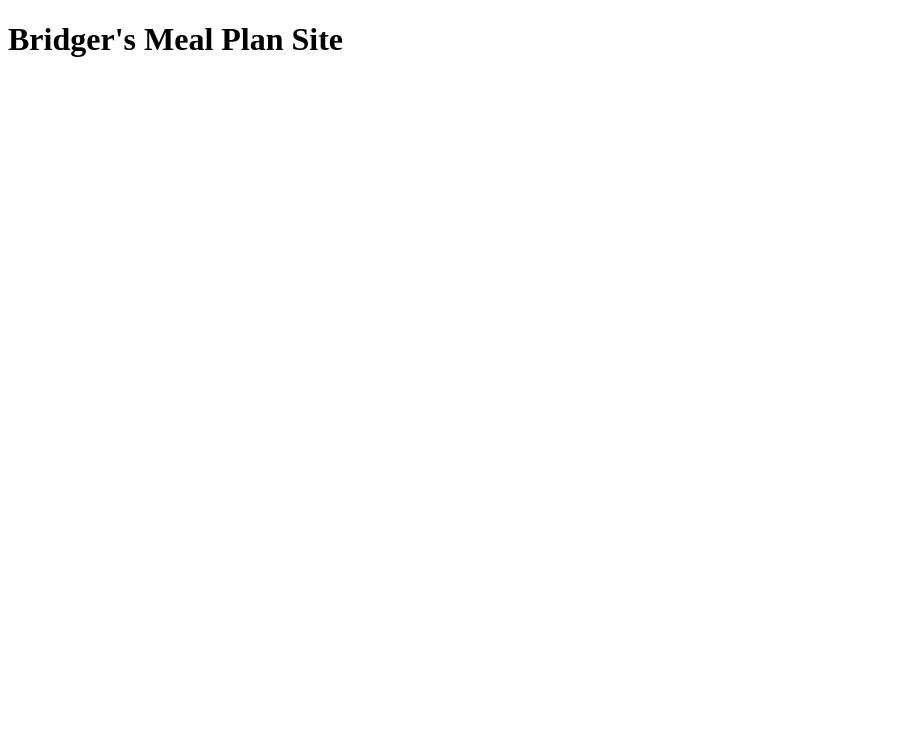
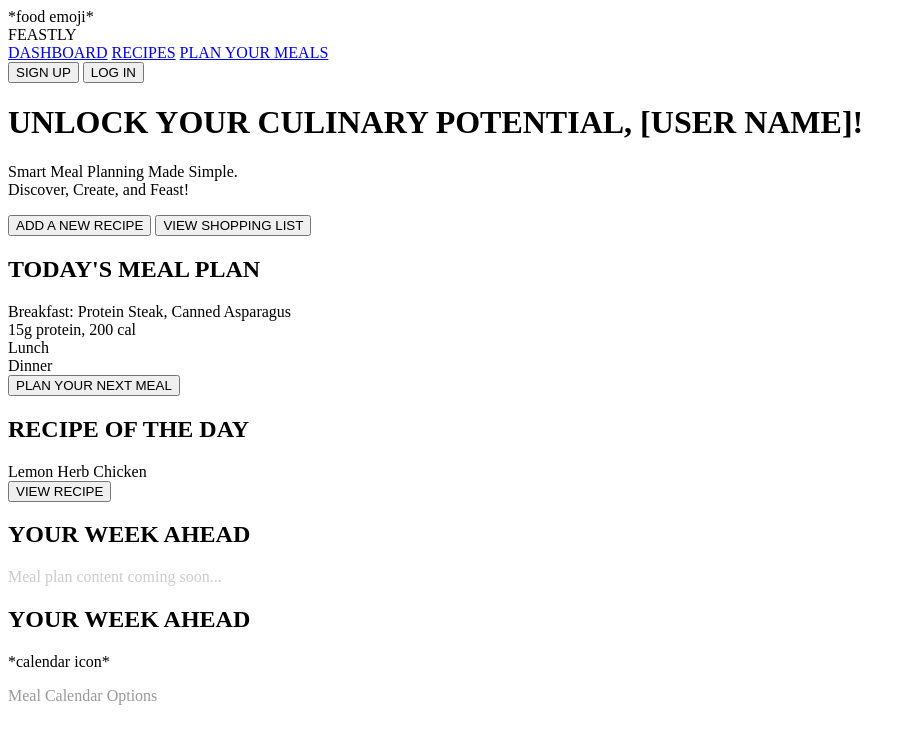
Before and after one commit to AdmiralAtticus/wdd130-keddington, a plain HTML site: page index.html in a window 1280 px wide. Shown: the whole page, without its empty margins (0-916 px from the left). Drawn offline with Linux system fonts and the light colour scheme.

Commit message:
Finished product (home page)

```diff
--- a/index.html
+++ b/index.html
@@ -3,9 +3,76 @@
 <head>
     <meta charset="UTF-8">
     <meta name="viewport" content="width=device-width, initial-scale=1.0">
-    <title>Bridger Keddington</title>
+    <title>Feastly - Meal Planning Made Simple</title>
 </head>
 <body>
-    <h1>Bridger's Meal Plan Site</h1>
+    <header>
+        <div class = "logo">
+            <div class = "logo-icon">*food emoji*</div>
+            FEASTLY
+        </div>
+        <nav>
+            <a href="#dashboard">DASHBOARD</a>
+            <a href="recipes">RECIPES</a>
+            <a href="plan">PLAN YOUR MEALS</a>
+        </nav>
+        <div class = "auth-buttons">
+            <button class = "btn-signup">SIGN UP</button>
+            <button class = "btn-login">LOG IN</button>
+        </div>
+    </header>
+
+    <div class = "hero">
+        <div class = "hero-content">
+            <div class = "hero-text">
+                <h1>UNLOCK YOUR CULINARY POTENTIAL, [USER NAME]!</h1>
+                <p>Smart Meal Planning Made Simple. <br>Discover, Create, and Feast!</p>
+                <div class = "hero-actions">
+                    <button class = "btn-recipe">ADD A NEW RECIPE</button>
+                    <button class = "btn-shopping">VIEW SHOPPING LIST</button>
+                </div>
+            </div>
+        </div>
+    </div>
+    <div class = "main-content">
+        <div class = "card">
+            <h2>TODAY'S MEAL PLAN</h2>
+            <div class = "meal-plan">
+                <div class = "meal-list">
+                    <div class = "meal-item">
+                        <div class = "meal-name">Breakfast: Protein Steak, Canned Asparagus</div>
+                        <div class = "meal-description">15g protein, 200 cal</div>
+                    </div>
+                    <div class="meal-item">
+                        <div class="meal-name">Lunch</div>
+                    </div>
+                    <div class="meal-item">
+                        <div class="meal-name">Dinner</div>
+                    </div>
+                </div>
+            </div>
+            <button class="btn-next-meal">PLAN YOUR NEXT MEAL</button>
+        </div>
+
+        <div class="card recipe-card">
+            <h2>RECIPE OF THE DAY</h2>
+            <div class ="recipe-image"></div>
+            <div class ="recipe-title">Lemon Herb Chicken</div>
+            <button class="btn-view-recipe">VIEW RECIPE</button>
+        </div>
+
+        <div class="card placeholder-card">
+            <h2>YOUR WEEK AHEAD</h2>
+            <p style="color: #ccc;">Meal plan content coming soon...</p>
+        </div>
+
+        <div class="card placeholder-card">
+            <h2>YOUR WEEK AHEAD</h2>
+            <div class="calendar-placeholder">
+                <div class="calendar-icon">*calendar icon*</div>
+                <p style="color: #999;">Meal Calendar Options</p>
+            </div>
+        </div>
+    </div>
 </body>
 </html>
```
